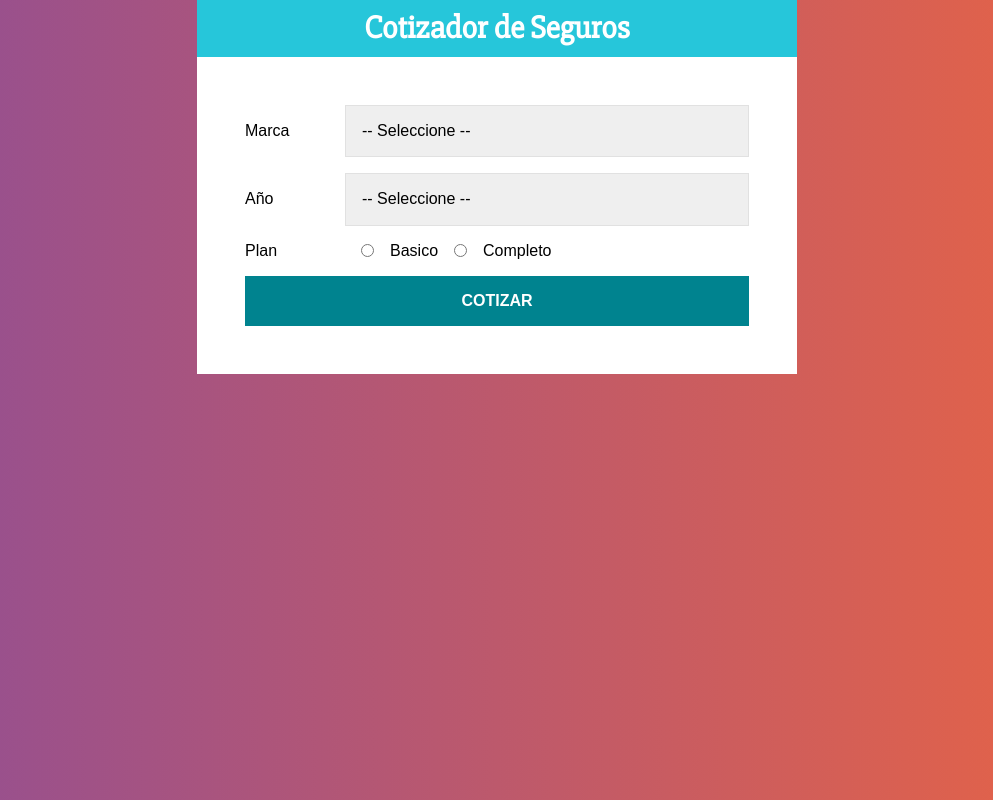
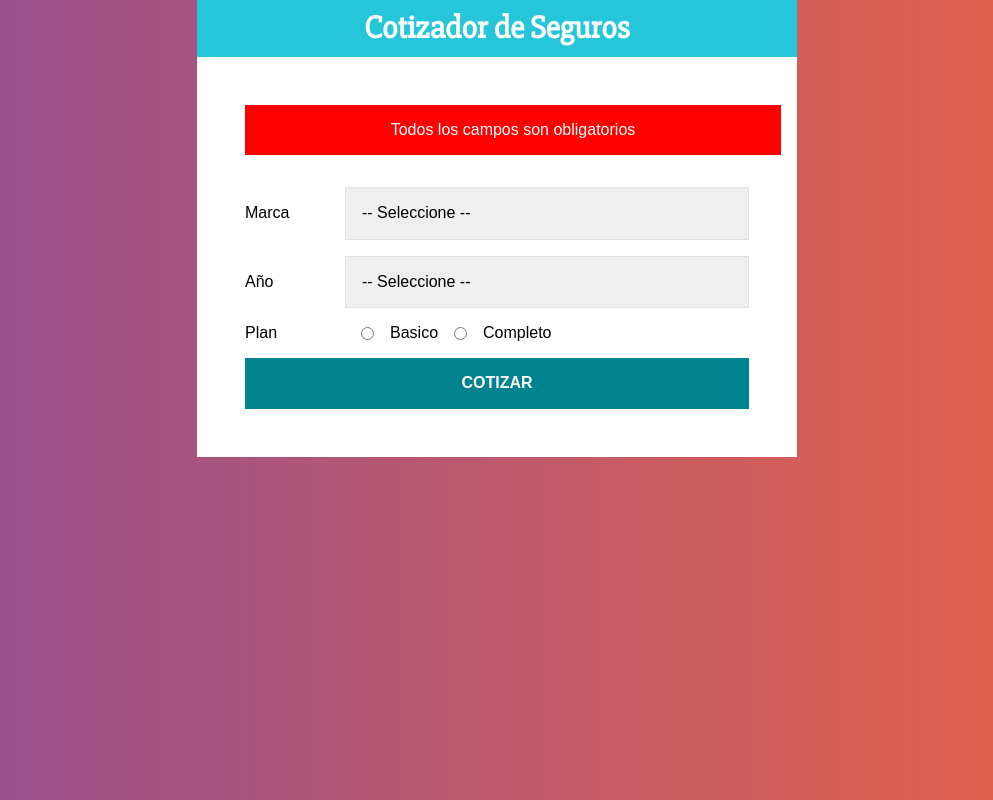
Before and after one commit to armandoltx/cotizador-hooks, a React (Create React App) app: page / in a window 1280 px wide. Both pictures are taken after a click on the button "COTIZAR". Shown: the whole page, without its empty margins (143-1136 px from the left). Built offline with nearby package versions, Linux system fonts and the light colour scheme.

Commit message:
92. Validando el formulario

```diff
--- a/src/components/Formulario.js
+++ b/src/components/Formulario.js
@@ -41,6 +41,15 @@
   }
 `;
 
+const Error = styled.div`
+  background-color: red;
+  color: white;
+  padding: 1rem;
+  width: 100%;
+  text-align: center;
+  margin-bottom: 2rem;
+`;
+
 const Formulario = () => {
 
   // crear el state, puede ser un objeto o por separado con variables
@@ -50,7 +59,9 @@
     plan: ''
   });
 
-  // extraer los valores del state
+  const [error, guardarError] = useState(false);
+
+  // extraer los valores del state usando destructuring
   const { marca, year, plan } = datos;
 
   // leer los datos del formulario y colocarlos en el state
@@ -61,8 +72,32 @@
     })
   }
 
+  // cuando el usuario presiona submit
+  const cotizarSeguro = e => {
+    // prevenir el comportamiento del formulario por default
+    e.preventDefault();
+
+    //validar el formulario, que no este vacio
+    if(marca.trim() === '' || year.trim() === '' || plan.trim() === '' ) {
+      guardarError(true);
+      return;
+    }
+
+    guardarError(false);
+
+    // cosas que hacer:
+    // 1 el seguro cada ano va a ser mas barato ==> obterner la diferencia de anos
+    // por cada ano hay q restar el 3%
+    // Cada marca va a tener un precio != ==> Americano 15%, Asatico 5% Europeo 30%
+    // Cada tipo se seguro va a tener un precio != Basico 20% completo 50%
+
+
+  }
+
 	return (
-		<form>
+    <form onSubmit={cotizarSeguro}>
+      { error ? <Error>Todos los campos son obligatorios</Error>: null }
+
       <Campo>
 				<Label htmlFor="">Marca</Label>
 				<Select
@@ -117,7 +152,7 @@
         /> Completo
 			</Campo>
 
-			<Boton type="button">Cotizar</Boton>
+			<Boton type="submit">Cotizar</Boton>
 		</form>
 	);
 };
```
